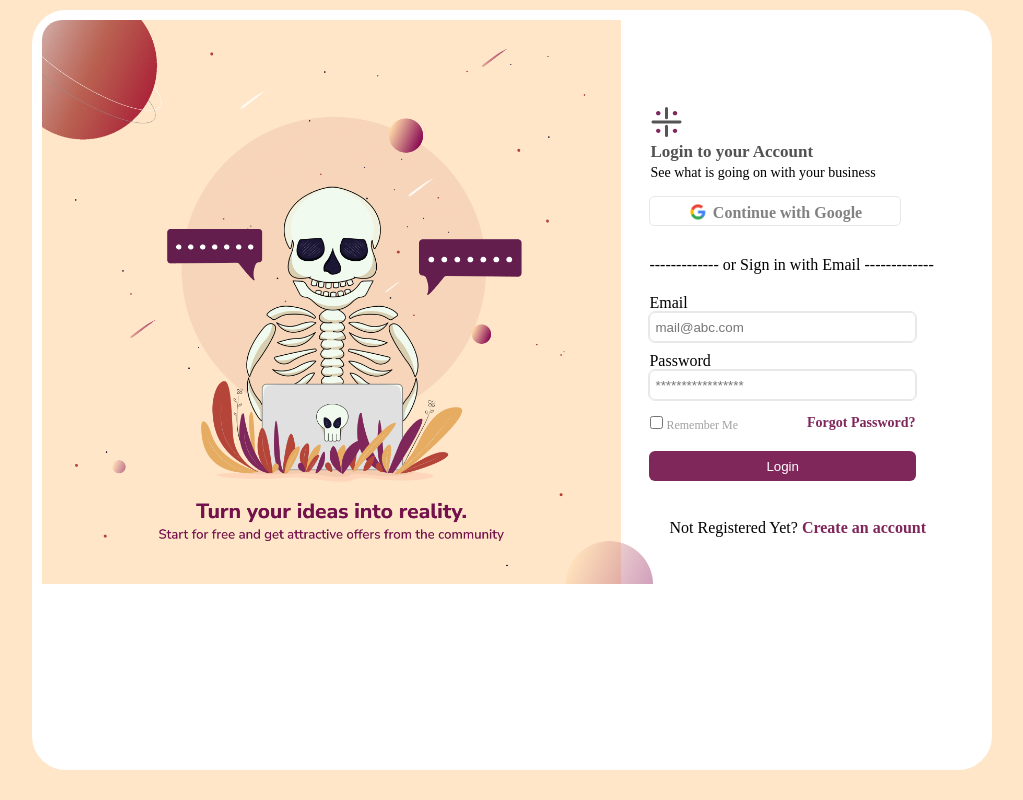
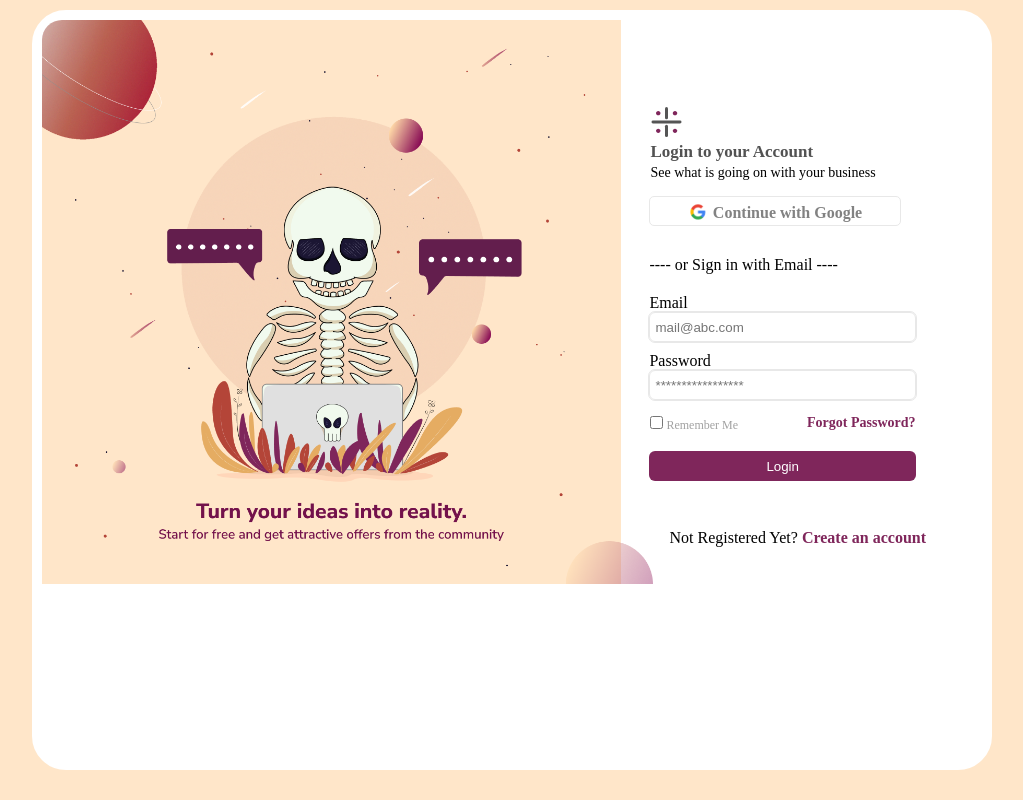
Before and after one commit to amiparadis250/slack-login, a plain HTML site: page Slack login/index.html in a window 1280 px wide. Shown: the whole page, without its empty margins (128-1151 px from the left). Drawn offline with Linux system fonts and the light colour scheme.

Commit message:
Update index.html

```diff
--- a/Slack login/index.html
+++ b/Slack login/index.html
@@ -21,7 +21,7 @@
                         <span>Continue with Google</span>
                     </div>
 
-                    <span id="alternative">------------- or Sign in with Email ------------- </span>
+                    <span id="alternative">---- or Sign in with Email ---- </span>
                     <div class="loginCredentials">
                         <form>
                             <p id="first">Email<br>
@@ -42,7 +42,7 @@
                            </div>
                         </form>
                        <div id="end">
-                    <p style="position: relative;top:30px;left: 20px;">Not Registered Yet?<span id="newaccount"> Create an account</span></p>
+                    <p style="position: relative;top:40px;left: 20px;">Not Registered Yet?<span id="newaccount"> Create an account</span></p>
                 </div>
             </div>
     </div>
```
